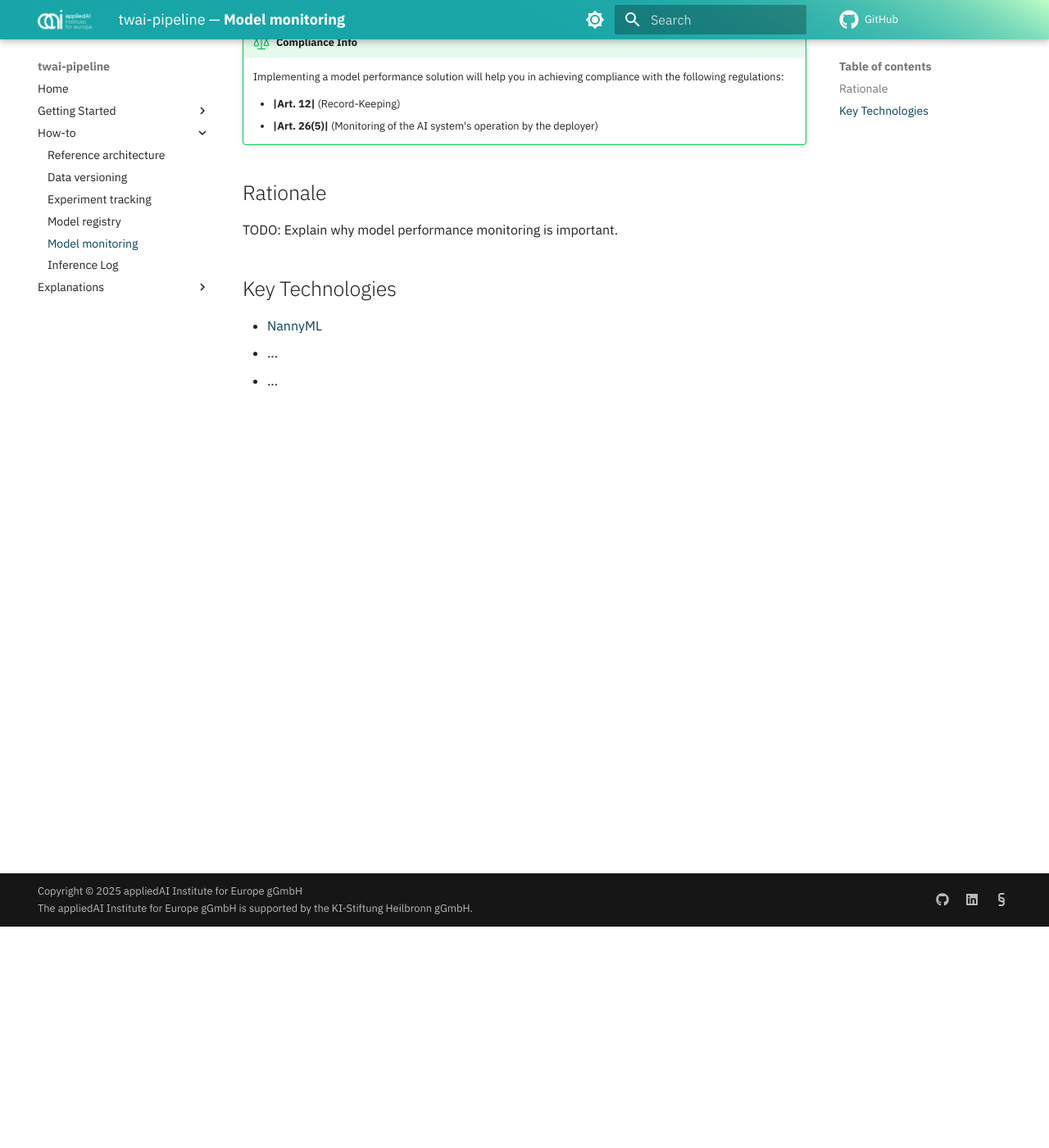
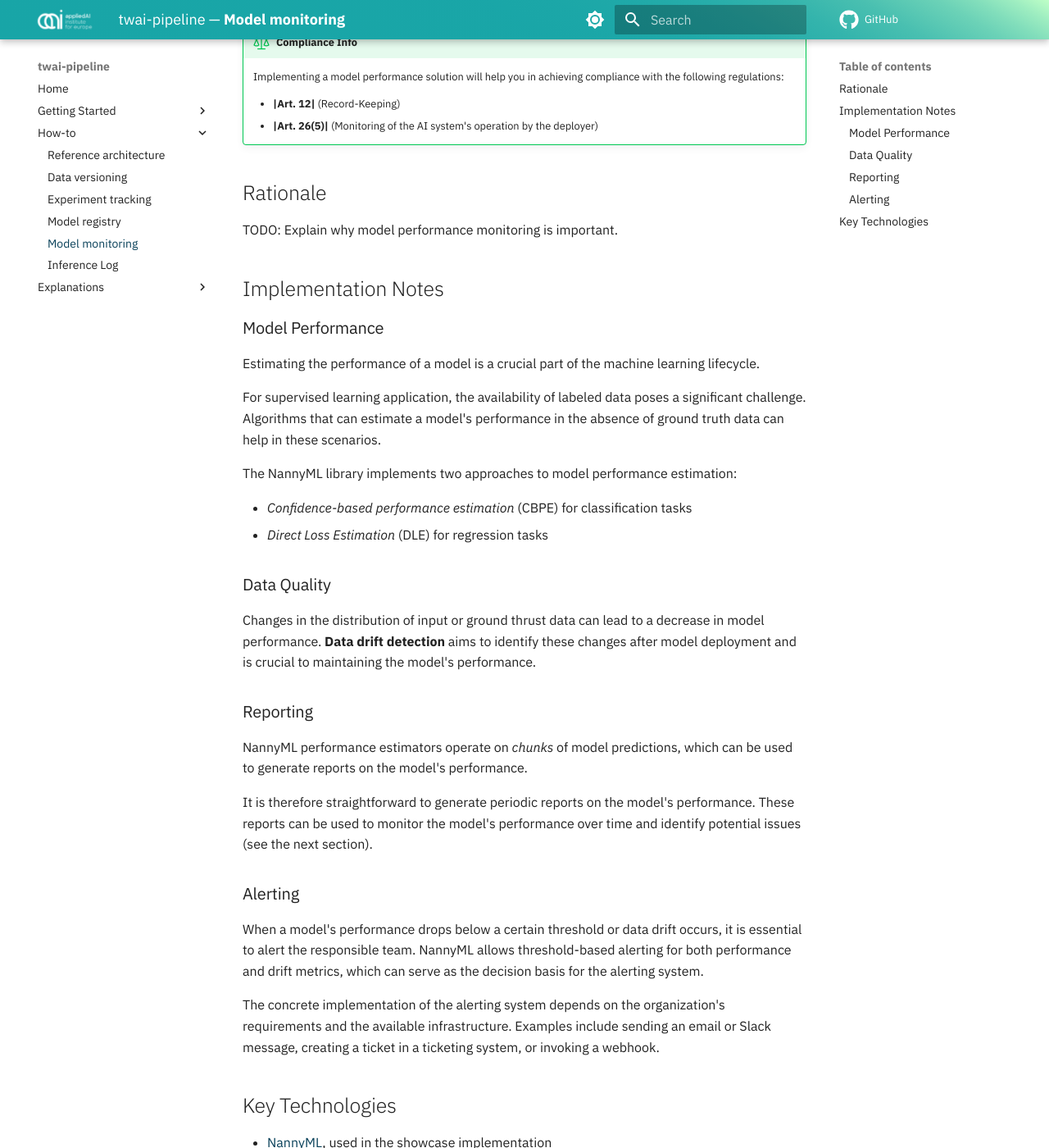
Before and after one commit to aai-institute/practical-ai-act, an MkDocs documentation site: the page built from docs/how-to/model-monitoring.md, in a window 1280 px wide and 1400 px high, scrolled down 270 px. Shown: the whole window at 82% size. Built offline with MkDocs 1.6.1 and Material for MkDocs 9.7.7, drawn with Linux system fonts in a browser that asks for light colours; plug-ins that fetch from the network failed and are left out; comment, search, counter and statistics services are not loaded; the version menu is left out; some of the changed text lies outside the part shown.

Commit message:
docs: Add explanation of model monitoring to reference architecture

```diff
--- a/docs/how-to/model-monitoring.md
+++ b/docs/how-to/model-monitoring.md
@@ -15,8 +15,44 @@
 
 TODO: Explain why model performance monitoring is important.
 
+## Implementation Notes
+
+### Model Performance
+
+Estimating the performance of a model is a crucial part of the machine learning lifecycle.
+
+For supervised learning application, the availability of labeled data poses a significant challenge.
+Algorithms that can estimate a model's performance in the absence of ground truth data can help in these scenarios.
+
+The NannyML library implements two approaches to model performance estimation:
+
+-   _Confidence-based performance estimation_ (CBPE) for classification tasks
+-   _Direct Loss Estimation_ (DLE) for regression tasks
+
+### Data Quality
+
+Changes in the distribution of input or ground thrust data can lead to a decrease in model performance.
+**Data drift detection** aims to identify these changes after model deployment and is crucial to maintaining the model's performance.
+
+### Reporting
+
+NannyML performance estimators operate on _chunks_ of model predictions, which can be used to generate reports on the model's performance.
+
+It is therefore straightforward to generate periodic reports on the model's performance.
+These reports can be used to monitor the model's performance over time and identify potential issues (see the next section).
+
+### Alerting
+
+When a model's performance drops below a certain threshold or data drift occurs, it is essential to alert the responsible team.
+NannyML allows threshold-based alerting for both performance and drift metrics, which can serve as the decision basis for the alerting system.
+
+The concrete implementation of the alerting system depends on the organization's requirements and the available infrastructure.
+Examples include sending an email or Slack message, creating a ticket in a ticketing system, or invoking a webhook.
+
 ## Key Technologies
 
--   [NannyML](https://www.nannyml.com/library)
--   ...
--   ...
+-   [NannyML](https://www.nannyml.com/library), used in the showcase implementation
+-   Alternatives for model and data quality monitoring:
+    -   [Evidently](https://www.evidentlyai.com/evidently-oss), for model performance and data quality monitoring
+    -   [Alibi Detect](https://docs.seldon.io/projects/alibi-detect/en/stable/), for outlier and drift detection
+-   Prometheus [Alertmanager](https://prometheus.io/docs/alerting/alertmanager/), as an alerting middleware
```
Also changed, not shown: docs/how-to/reference-architecture.md (+1 -1 lines), docs/_images/reference-architecture.drawio.svg.
